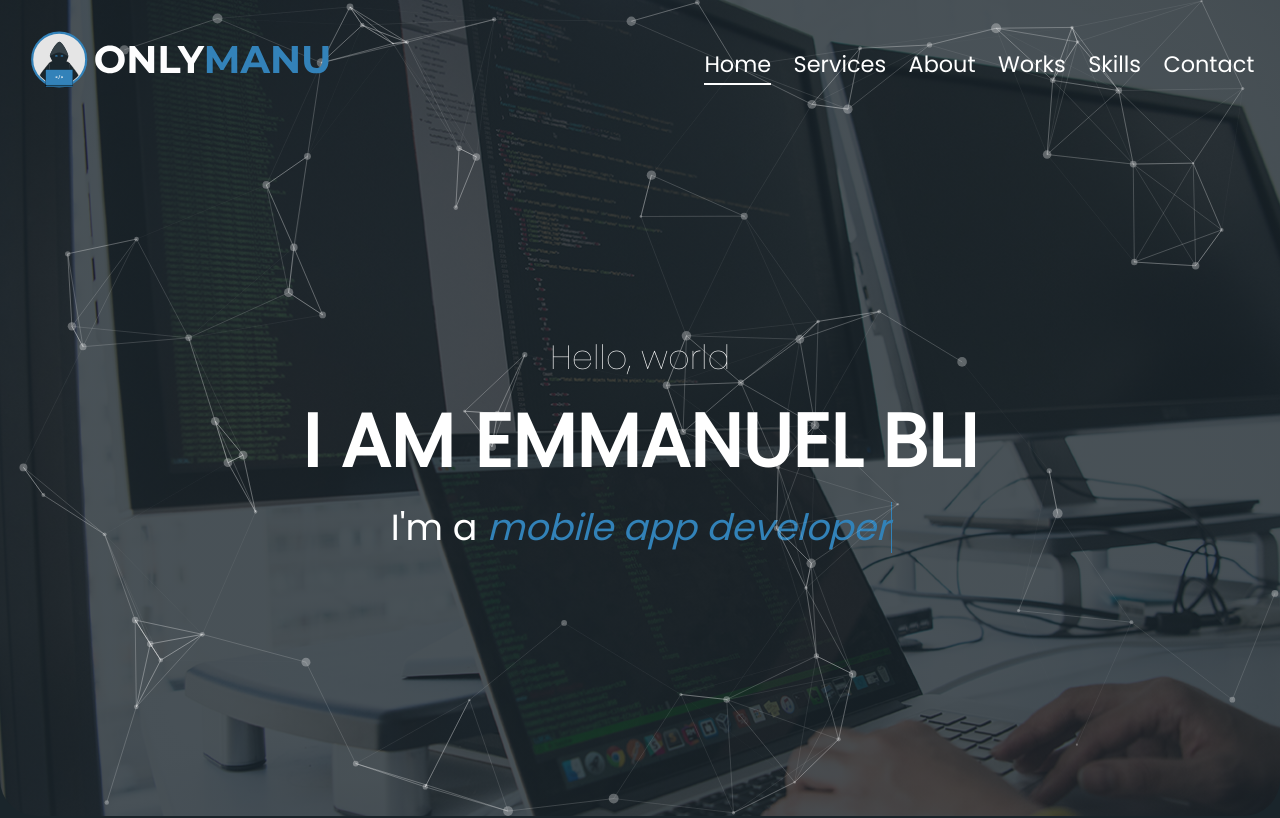
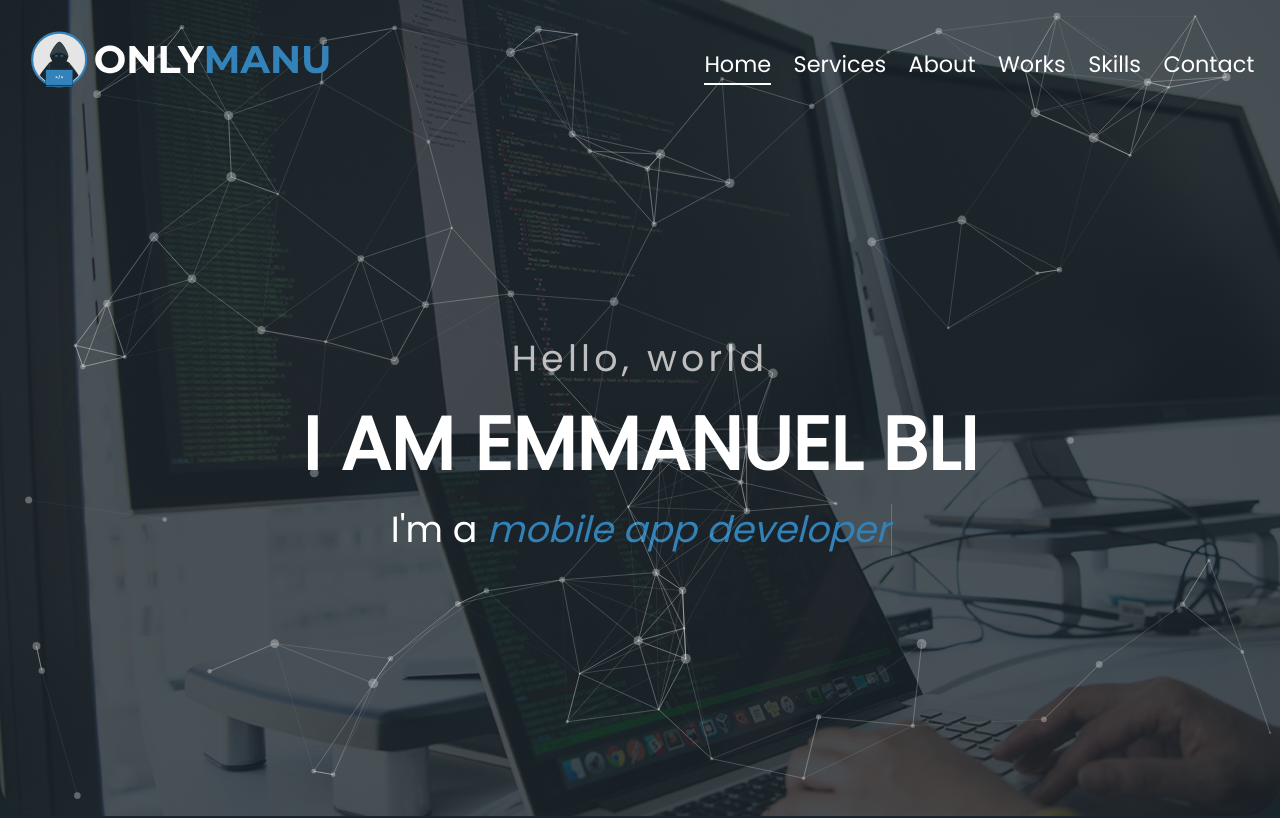
Before and after one commit to OnlyManu/onlymanu-portofolio, a Next.js app: page / in a window 1280 px wide. Shown: the top 818 px of the page. Built offline with nearby package versions, Linux system fonts and the light colour scheme.

Commit message:
modification taile de texte hero et couleur fond navbar collant

```diff
--- a/components/layouts/hero/hero.module.css
+++ b/components/layouts/hero/hero.module.css
@@ -8,8 +8,10 @@
     width: 100%;
 }
 .heroTextLight{
-    font-weight: 200;
-    font-size: 1.2rem;
+    font-weight: 400;
+    font-size: 1.1rem;
+    letter-spacing: 0.15rem;
+    color: #bebebe;
 }
 .heroTextLarge{
     font-weight: 700;
@@ -29,7 +31,7 @@
         gap: 0.2rem;
     }
     .heroTextLight {
-        font-size: 1.5rem;
+        font-size: 1.3rem;
     }
     .heroTextLarge {
         font-size: 2.8rem;
@@ -42,9 +44,6 @@
     .hero{
         gap: 0.1rem;
     }
-    .heroTextLight {
-        font-size: 1.2rem;
-    }
     .heroTextLarge {
         font-size: 2.65rem;
     }
--- a/pages/index.js
+++ b/pages/index.js
@@ -36,7 +36,7 @@ export default function Home() {
     }, [])
 
     const particlesOptions = {
-        fpsLimit: 120,
+        fpsLimit: 820,
         interactivity: {
             events: {
                 onClick: {
@@ -80,7 +80,7 @@ export default function Home() {
                     default: "bounce",
                 },
                 random: false,
-                speed: 3,
+                speed: 2,
                 straight: false,
             },
             number: {
--- a/styles/globals.css
+++ b/styles/globals.css
@@ -6,7 +6,7 @@
     --color-blue-transparent: hsl(204, 57%, 57%);
     --color-light-blue: #3A474E;
     --color-dark-blue: #1a252b;
-    --color-dark:  hsl(204, 60%, 6%);
+    --color-dark:  hsl(204, 60%, 8%);
     --color-gray: #d3d3d3;
     --color-white: #ffffff;
     --color-red: #d45858;
```
